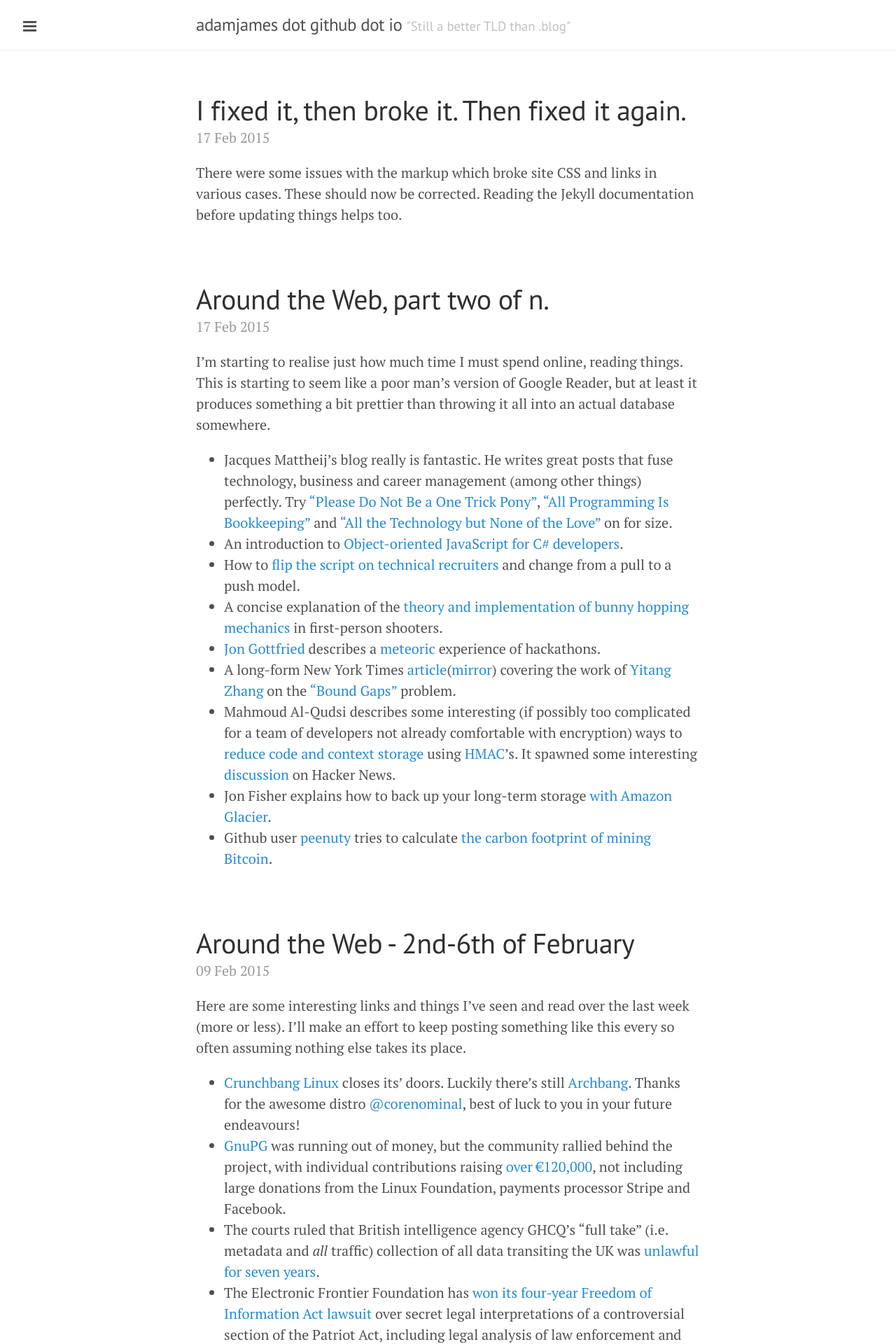
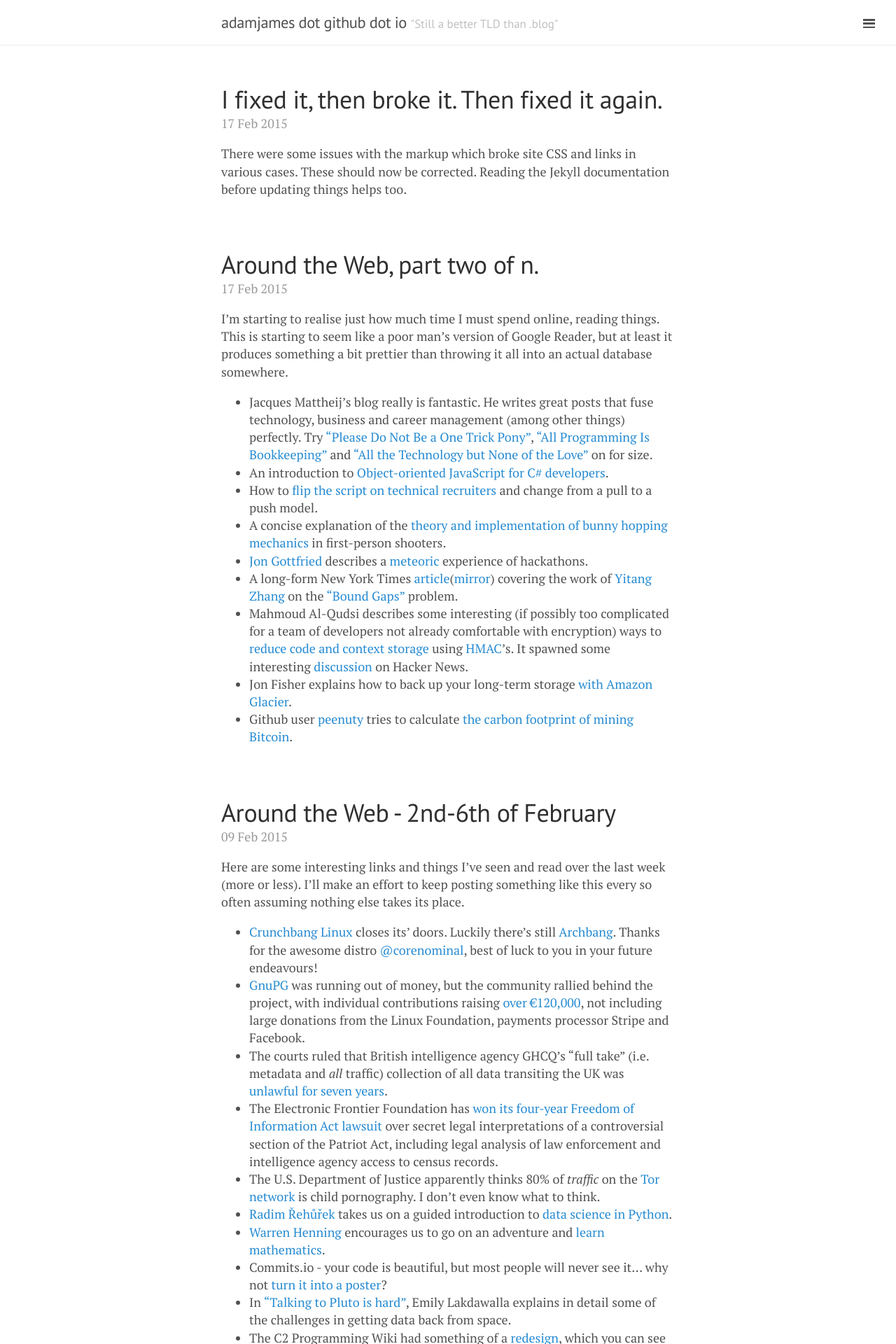
Before and after one commit to adamjames/adamjames.github.io, a Jekyll site: the page built from index.html, in a window 1280 px wide. Shown: the top 1920 px of the page at 70% size. Built offline with Jekyll 4.4.1, drawn with Linux system fonts in a browser that asks for light colours; Markdown is read by kramdown in place of the engine named in the settings; the list of posts is cut into pages by our own code.

Commit message:
Add Gravatar to sidebar. Use reversed layout with sidebar overlaying content instead of pushing it. Reduce font sizes slightly.

```diff
--- a/_includes/sidebar.html
+++ b/_includes/sidebar.html
@@ -6,6 +6,9 @@
 <div class="sidebar" id="sidebar">
   <div class="sidebar-item">
     <p>{{ site.description }}</p>
+  </div>
+  <div class="sidebar-item">
+    <img alt="" src="{{ site.baseurl }}public/apple-touch-icon-precomposed.png">
   </div>
 
   <nav class="sidebar-nav">
--- a/_layouts/default.html
+++ b/_layouts/default.html
@@ -3,7 +3,7 @@
 
   {% include head.html %}
 
-  <body>
+  <body class="layout-reverse sidebar-overlay">
 
     {% include sidebar.html %}
 
--- a/public/css/poole.css
+++ b/public/css/poole.css
@@ -49,12 +49,12 @@
 
 html {
   font-family: "Helvetica Neue", Helvetica, Arial, sans-serif;
-  font-size: 16px;
-  line-height: 1.5;
+  font-size: 14px;
+  line-height: 1.4;
 }
 @media (min-width: 38em) {
   html {
-    font-size: 20px;
+    font-size: 18px;
   }
 }
 
```
